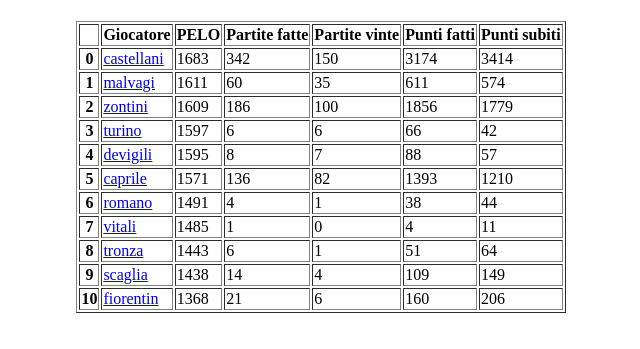
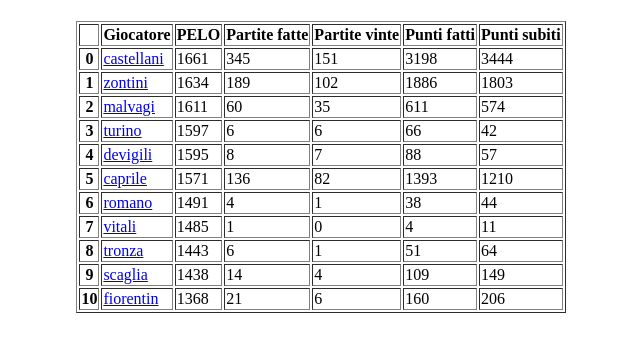
Before and after one commit to TronoBianco/Classifica, a plain HTML site: page index.htm in a window 1280 px wide. Shown: the part 59-408 px from the top of the page, without its empty margins (319-959 px from the left). Drawn offline with Linux system fonts and the light colour scheme.

Commit message:
Add files via upload

```diff
--- a/index.htm
+++ b/index.htm
@@ -18,29 +18,29 @@
     <tr>
       <th>0</th>
       <td><a href='castellani.png'>castellani</a></td>
-      <td>1683</td>
-      <td>342</td>
-      <td>150</td>
-      <td>3174</td>
-      <td>3414</td>
+      <td>1661</td>
+      <td>345</td>
+      <td>151</td>
+      <td>3198</td>
+      <td>3444</td>
     </tr>
     <tr>
       <th>1</th>
+      <td><a href='zontini.png'>zontini</a></td>
+      <td>1634</td>
+      <td>189</td>
+      <td>102</td>
+      <td>1886</td>
+      <td>1803</td>
+    </tr>
+    <tr>
+      <th>2</th>
       <td><a href='malvagi.png'>malvagi</a></td>
       <td>1611</td>
       <td>60</td>
       <td>35</td>
       <td>611</td>
       <td>574</td>
-    </tr>
-    <tr>
-      <th>2</th>
-      <td><a href='zontini.png'>zontini</a></td>
-      <td>1609</td>
-      <td>186</td>
-      <td>100</td>
-      <td>1856</td>
-      <td>1779</td>
     </tr>
     <tr>
       <th>3</th>
```
Also changed, not shown: castellani.png, zontini.png.
